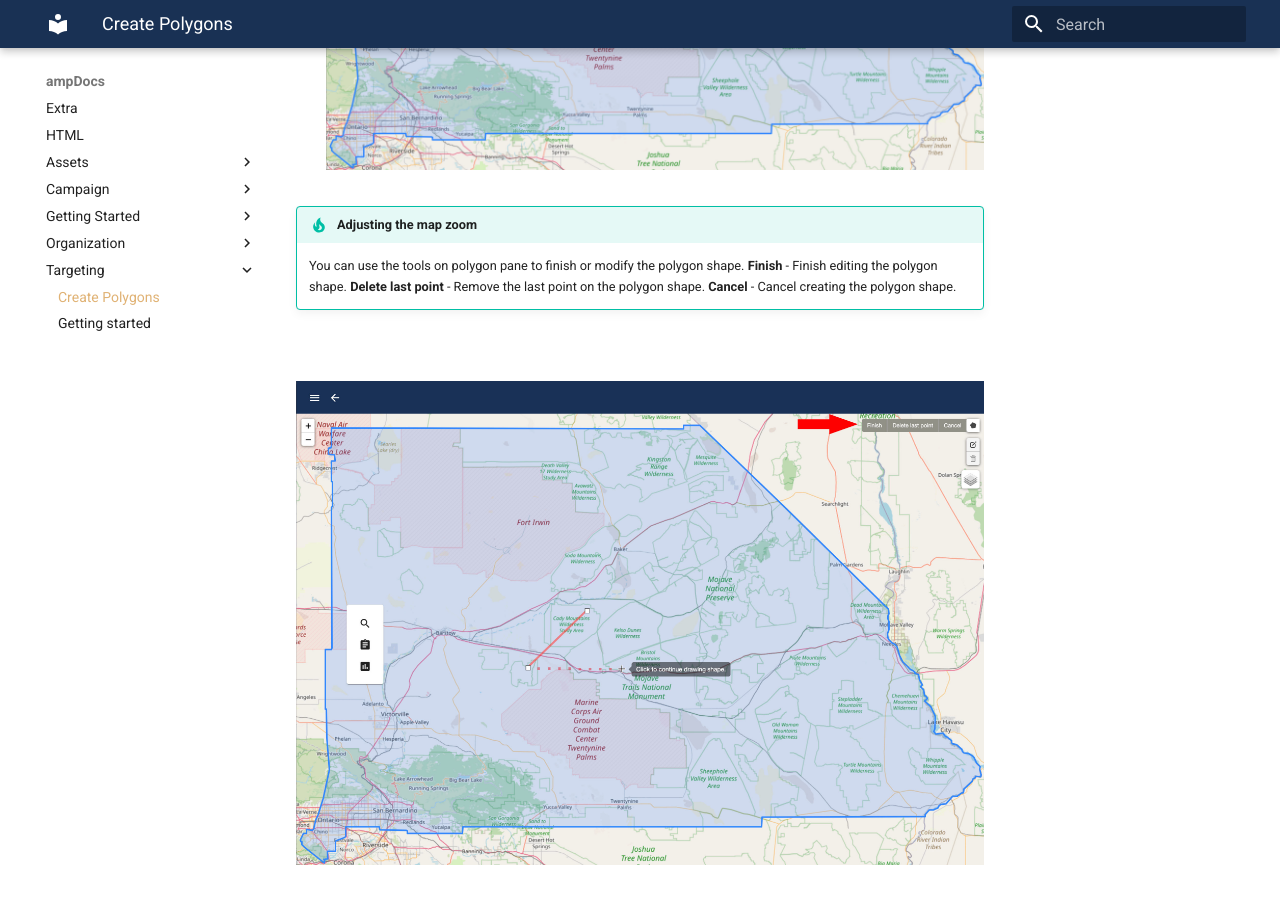
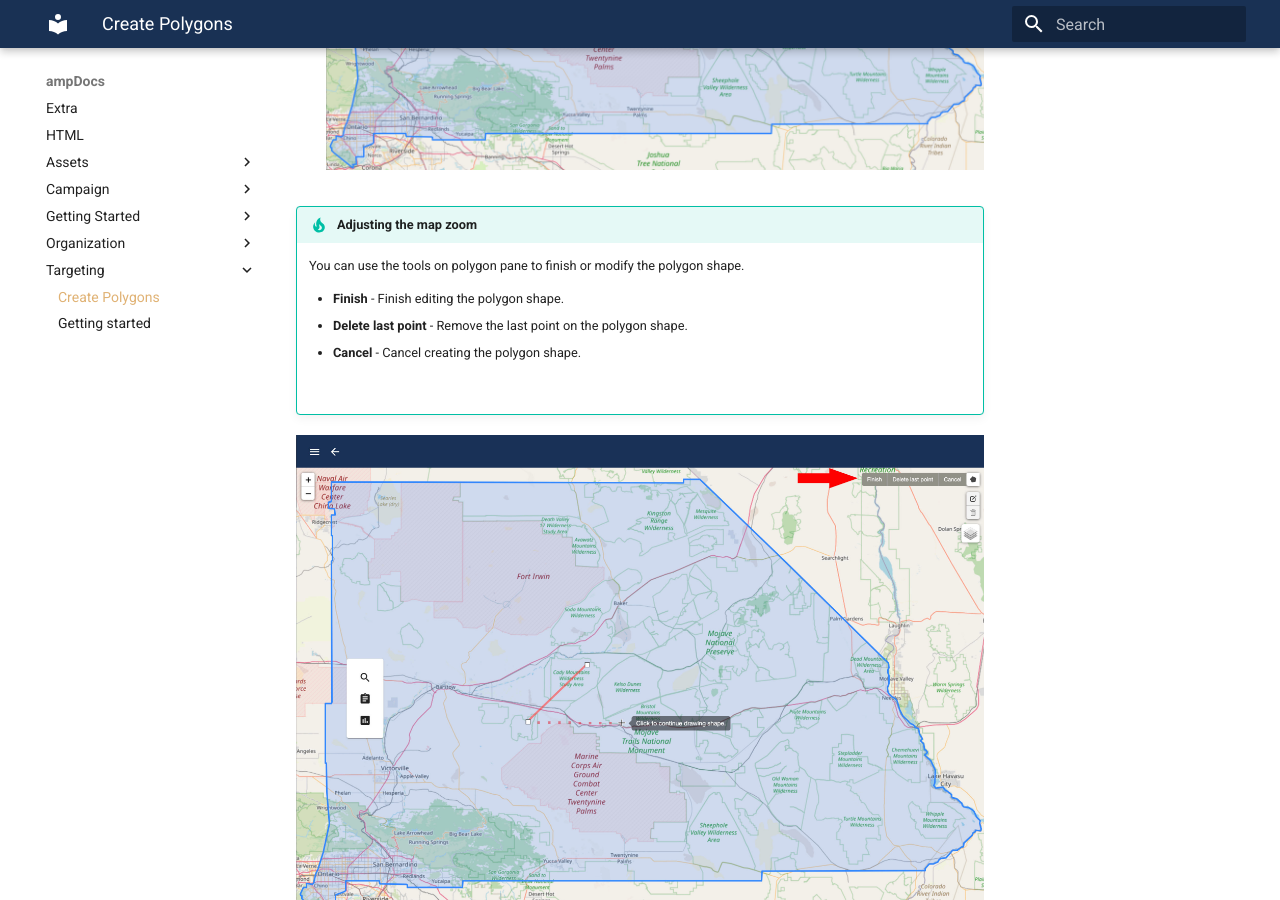
Before and after one commit to ogiovanniruiz/ampDocs, an MkDocs documentation site: the page built from docs/Targeting/create-polygons.md, in a window 1280 px wide and 900 px high, scrolled down 1087 px. Built offline with MkDocs 1.6.1 and Material for MkDocs 9.7.7, drawn with Linux system fonts in a browser that asks for light colours.

Commit message:
Update Targeting “create-polygons”

```diff
--- a/docs/Targeting/create-polygons.md
+++ b/docs/Targeting/create-polygons.md
@@ -17,10 +17,11 @@ layout: docs
 !!! tip "Adjusting the map zoom"
 
     You can use the tools on polygon pane to finish or modify the polygon shape.
-    **Finish** - Finish editing the polygon shape.
-    **Delete last point** - Remove the last point on the polygon shape.
-    **Cancel** - Cancel creating the polygon shape.
-<br><br>
+    <ul class="md-language-list">
+    <li>**Finish** - Finish editing the polygon shape.</li>
+    <li>**Delete last point** - Remove the last point on the polygon shape.</li>
+    <li>**Cancel** - Cancel creating the polygon shape.</li>
+    <ul>
 ![](../../images/targeting-polygon-step3.jpg)
 
 3. Once your polygon has been drawn out. It will remain red until you register it. To register the polygon shape, click anywhere within the red polygon.
```
